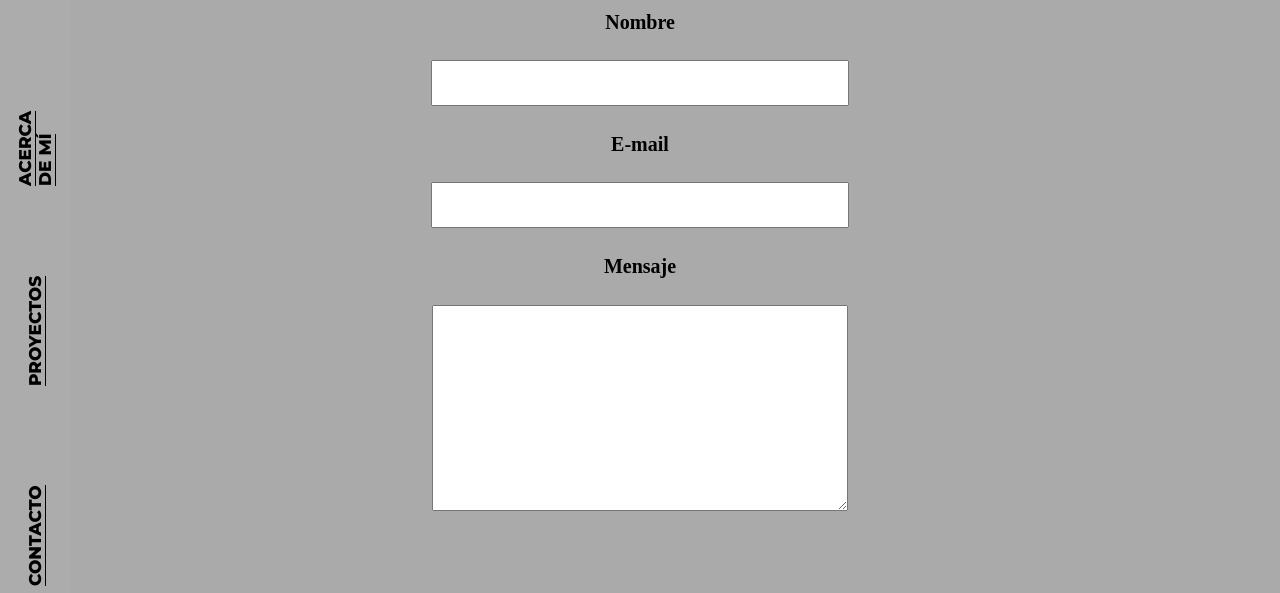
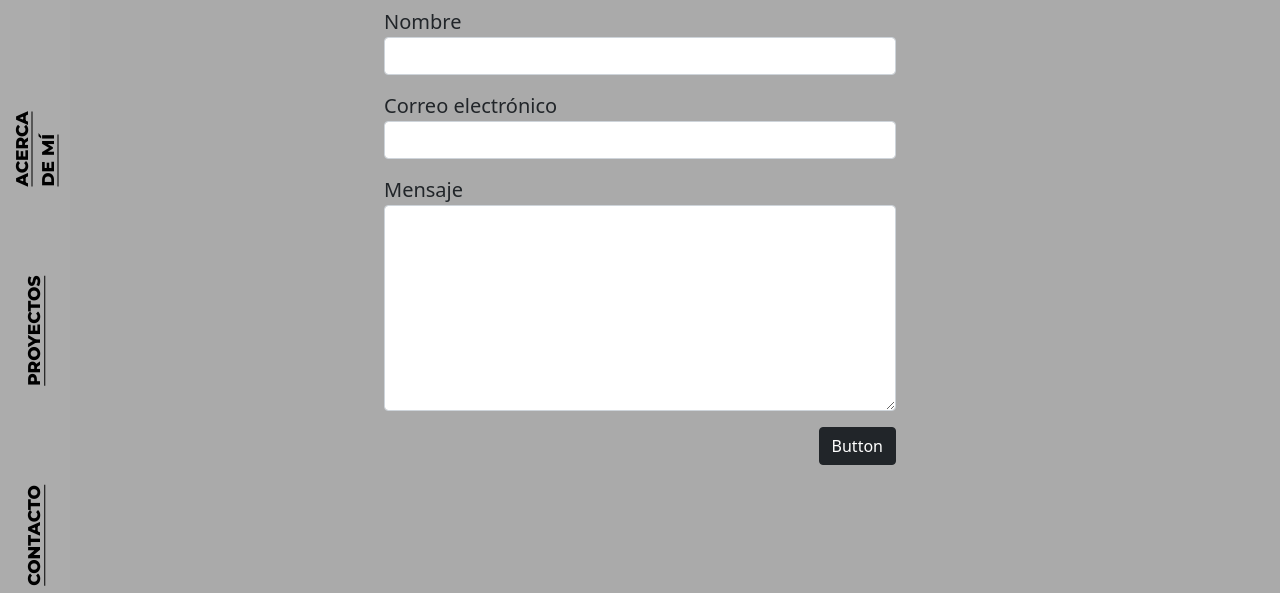
Before and after one commit to logiocoalan/SitioWeb-AlanLoGioco, a plain HTML site: page html/contacto.html in a window 1280 px wide. Shown: the part 149-742 px from the top of the page. Drawn offline with nearby package versions, Linux system fonts and the light colour scheme; a web font is replaced by a local one.

Commit message:
modifiqué la página de contacto para usar boostrap

```diff
--- a/css/style.css
+++ b/css/style.css
@@ -233,9 +233,6 @@ footer {
         height: 100%;
     }
 
-/*
-Quisiera hacer que las portadas de los proyectos se basen en el mismo tamaño de alto para que queden iguales, pero no logué hacerlo.
-*/
 
 /*CONTACTO*/
 .contacto {
@@ -243,6 +240,9 @@ Quisiera hacer que las portadas de los proyectos se basen en el mismo tamaño de
     margin-top: 5%;
     margin-left: 30%;
 }
+    .contacto form {
+        margin-top: 20px;
+    }
     .contacto h1 {
         font-family: 'Halant', serif;
         display: inline-block;
@@ -251,17 +251,5 @@ Quisiera hacer que las portadas de los proyectos se basen en el mismo tamaño de
         margin-left: -85px;
     }
     .contacto div {
-        display: flex;
-        flex-direction: column;
-        justify-content: space-around;
-        align-items: center;
         font-size: 20px;
     }
-    .contacto div input {
-        width: 80%;
-        height: 40px;
-    }
-    .contacto div textarea {
-        width: 80%;
-        height: 200px;
-    }
--- a/html/contacto.html
+++ b/html/contacto.html
@@ -4,7 +4,7 @@
     <meta charset="UTF-8">
     <meta name="viewport" content="width=device-width, initial-scale=1.0">
     <title>Alan Lo Gioco - Preentregable1</title>
-
+    <link href="https://cdn.jsdelivr.net/npm/bootstrap@5.0.2/dist/css/bootstrap.min.css" rel="stylesheet" integrity="sha384-EVSTQN3/azprG1Anm3QDgpJLIm9Nao0Yz1ztcQTwFspd3yD65VohhpuuCOmLASjC" crossorigin="anonymous">
     <link rel="stylesheet" href="../css/style.css">
     <link rel="preconnect" href="https://fonts.googleapis.com">
     <link rel="preconnect" href="https://fonts.gstatic.com" crossorigin>
@@ -31,19 +31,25 @@
     </nav>
     <section class="contacto">
         <h1>Contacto</h1>
-        <div>
-            <h4>Nombre</h4>
-            <input type="text" id="nombre" name="nombre">
-        </div>
-        <div>
-            <h4>E-mail</h4>
-            <input type="text" id="mail" name="mail">
-        </div>
-        <div>
-            <h4>Mensaje</h4>
-            <textarea id="mensaje" name="mensaje" rows="6"></textarea>
-        </div>
-        </section>
+        <form>
+            <div class="mb-3">
+              <label for="nombre">Nombre</label>
+              <input type="text" class="form-control" id="nombre" name="nombre">
+            </div>
+            </div>
+            <div class="mb-3">
+              <label for="correo">Correo electrónico</label>
+              <input type="email" class="form-control" id="correo"aria-describedby="emailHelp">
+            </div>
+            <div class="mb-3">
+              <label for="mensaje">Mensaje</label>
+              <textarea class="form-control" id="mensaje" rows="8"></textarea>
+            </div>
+            <div class="d-md-flex justify-content-md-end">
+              <button class="btn btn-dark" type="Enviar">Button</button>
+            </div>
+          </form>
+    </section>
     <footer>
         <div class="CV">
             <a href="">Descargar CV</a>
@@ -63,4 +69,5 @@
         </div>
     </footer>
 </body>
+<script src="https://cdn.jsdelivr.net/npm/bootstrap@5.0.2/dist/js/bootstrap.bundle.min.js" integrity="sha384-MrcW6ZMFYlzcLA8Nl+NtUVF0sA7MsXsP1UyJoMp4YLEuNSfAP+JcXn/tWtIaxVXM" crossorigin="anonymous"></script>
 </html>
```
Also changed, not shown: html/acerca-de-mi.html (+2 -1 lines), html/proyectos.html (+2 -1 lines), index.html (+3 -1 lines).
